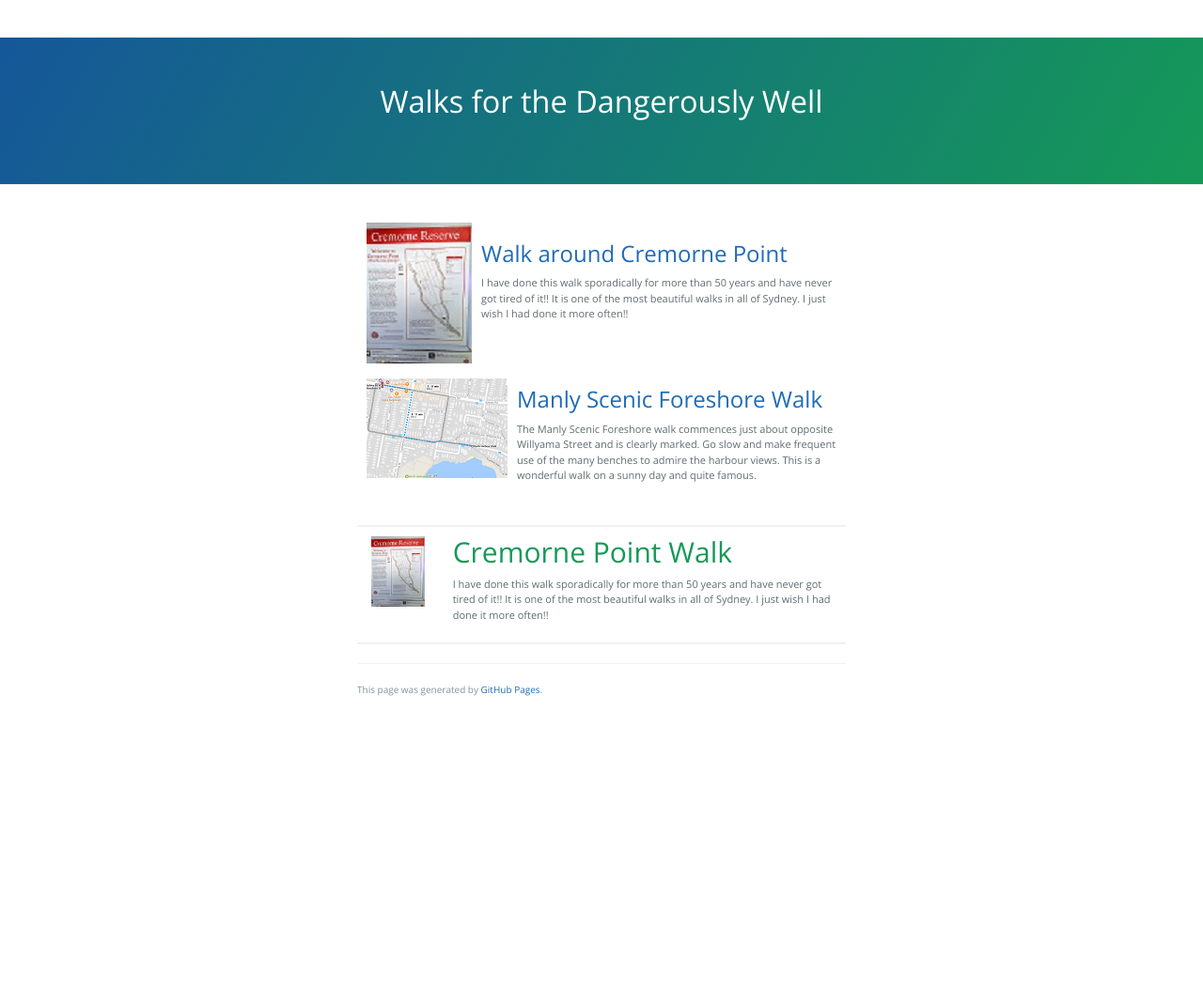
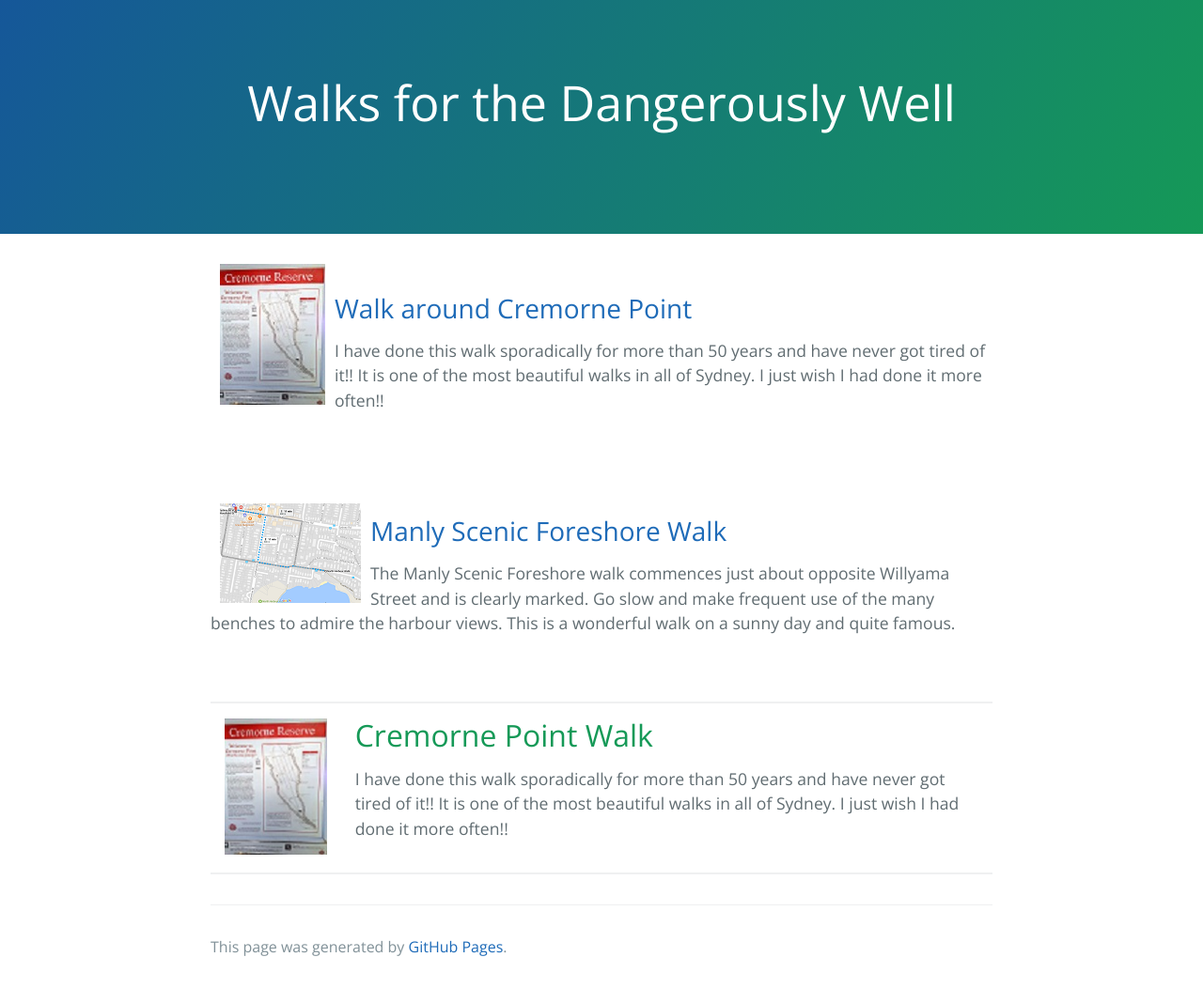
Before and after one commit to janet1405/janet1405.github.io, a Jekyll site: the page built from index.md, in a window 1280 px wide. Shown: the whole page at 94% size. Built offline with Jekyll 4.4.1, drawn with Linux system fonts in a browser that asks for light colours; nearby versions of some CDN libraries; a style sheet for code colours, icons or effects is not loaded; the repository's description, which GitHub fills in, is left out; before the commit the page ends 900 px from its top, so only the background shows below that.

Commit message:
Update default.html

```diff
--- a/_layouts/default.html
+++ b/_layouts/default.html
@@ -8,8 +8,9 @@
     <meta name="viewport" content="width=device-width, initial-scale=1">
     <meta name="theme-color" content="#157878">
     <link href='https://fonts.googleapis.com/css?family=Open+Sans:400,700' rel='stylesheet' type='text/css'>
-    <link rel="stylesheet" href="https://maxcdn.bootstrapcdn.com/bootstrap/3.3.7/css/bootstrap.min.css" integrity="sha384-1q8mTJOASx8j1Au+a5WDVnPi2lkFfwwEAa8hDDdjZlpLegxhjVME1fgjWPGmkzs7" crossorigin="anonymous">
-    <link rel="stylesheet" href="https://maxcdn.bootstrapcdn.com/font-awesome/4.5.0/css/font-awesome.min.css">
+    <!--<link rel="stylesheet" href="https://maxcdn.bootstrapcdn.com/bootstrap/3.3.7/css/bootstrap.min.css" integrity="sha384-1q8mTJOASx8j1Au+a5WDVnPi2lkFfwwEAa8hDDdjZlpLegxhjVME1fgjWPGmkzs7" crossorigin="anonymous">-->
+    <!--<link rel="stylesheet" href="https://maxcdn.bootstrapcdn.com/font-awesome/4.5.0/css/font-awesome.min.css">-->
+    <link rel="stylesheet" href="https://maxcdn.bootstrapcdn.com/bootstrap/4.0.0-beta/css/bootstrap.min.css" integrity="sha384-/Y6pD6FV/Vv2HJnA6t+vslU6fwYXjCFtcEpHbNJ0lyAFsXTsjBbfaDjzALeQsN6M" crossorigin="anonymous">
     <link rel="stylesheet" href="{{ '/assets/css/style.css?v=' | append: site.github.build_revision | relative_url }}">
     <link rel="shortcut icon" href="/assets/img/icons/favicon/favicon.ico" type="image/x-icon">
     <link rel="icon" href="/assets/img/icons/favicon/favicon.ico" type="image/x-icon">
```
